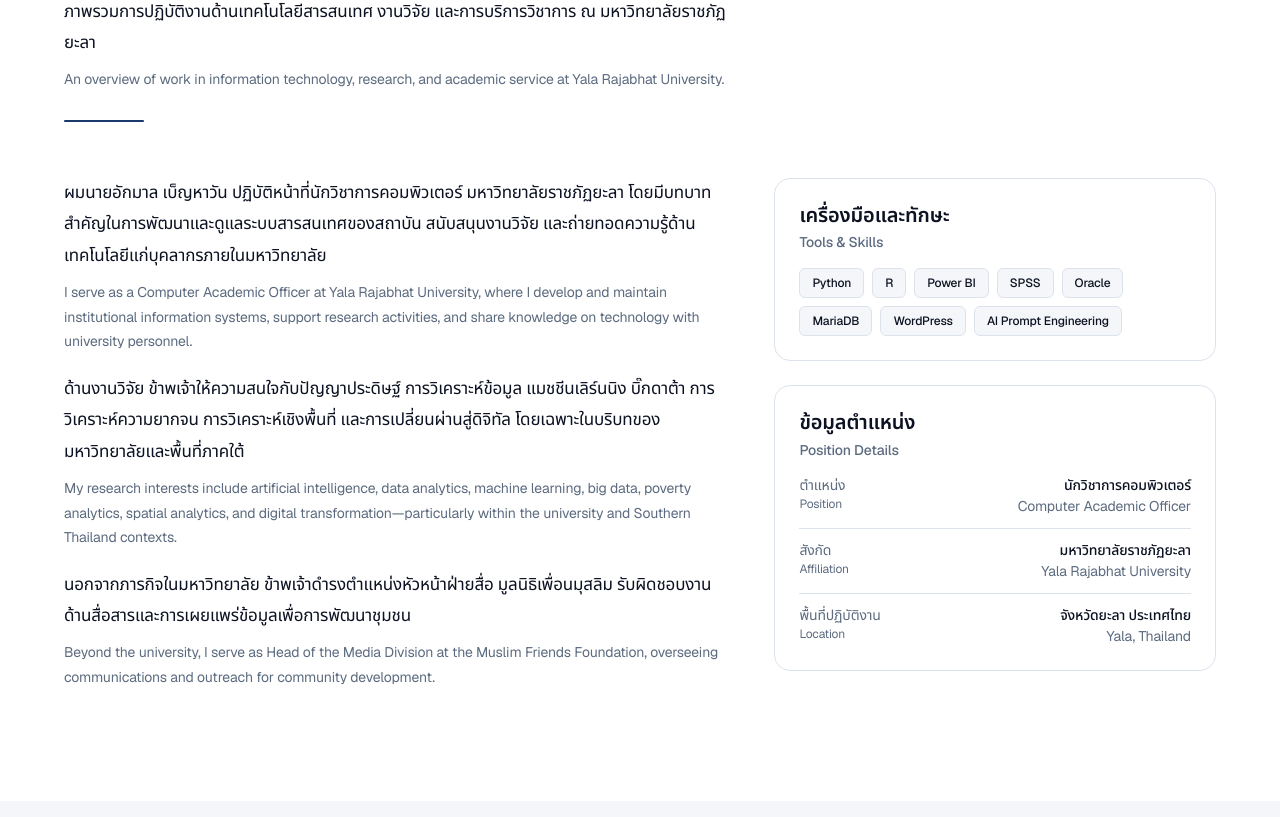
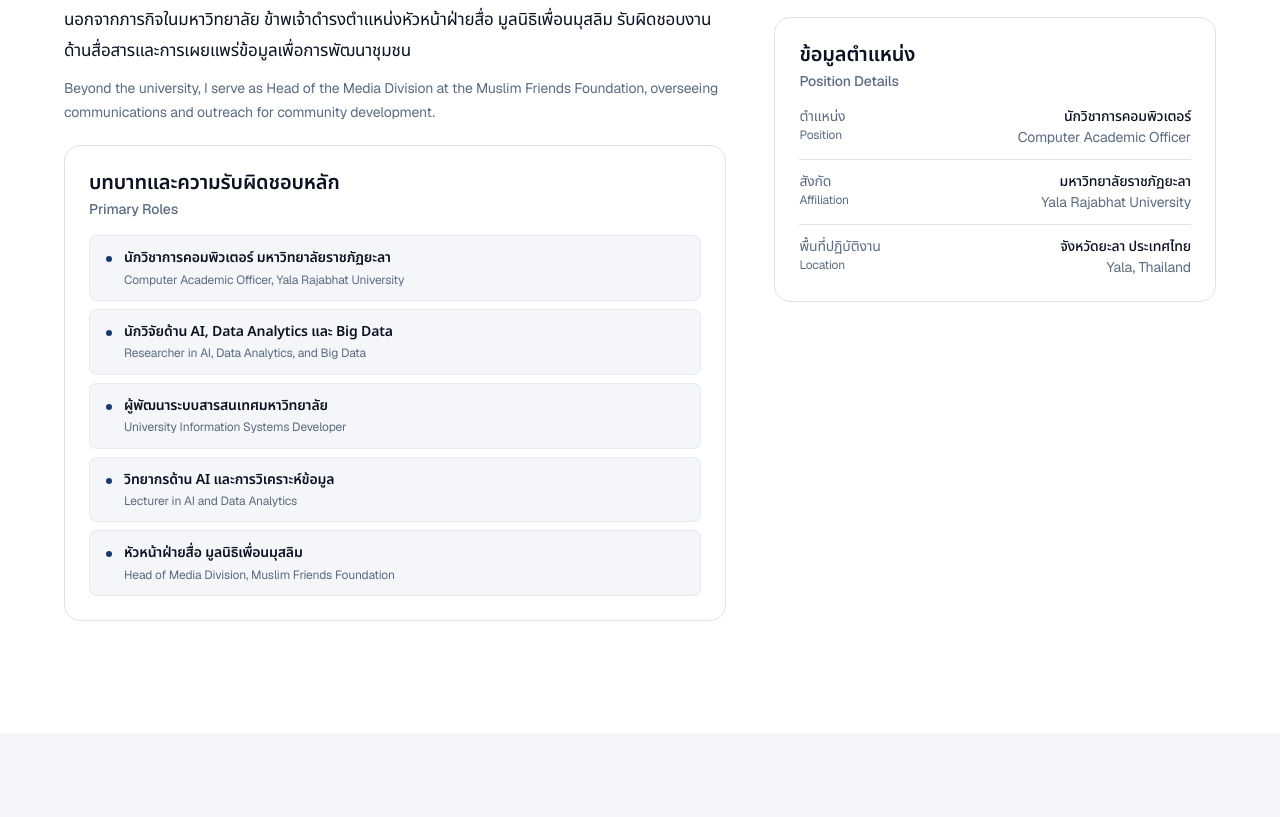
Before and after one commit to akmalb/akmal-benhawan-personalweb, a Next.js app: page / in a window 1280 px wide. Shown: the part 1463-2280 px from the top of the page. Built offline with nearby package versions, Linux system fonts and the light colour scheme.

Commit message:
Refactor About component to utilize predefined paragraph indices for improved structure and add primary roles section with bilingual support, enhancing localization and user experience.

```diff
--- a/app/components/About.tsx
+++ b/app/components/About.tsx
@@ -14,6 +14,9 @@ interface AboutProps {
   skills: Profile["skills"];
 }
 
+/** Paragraph indices shown in About: intro (0) and foundation (2). Index 1 (research interests) lives in Research only. */
+const ABOUT_PARAGRAPH_INDICES = [0, 2] as const;
+
 export function About({ th, en, skills }: AboutProps) {
   return (
     <section id="about" className="scroll-mt-28 bg-section-alt section-padding">
@@ -25,13 +28,41 @@ export function About({ th, en, skills }: AboutProps) {
         <AnimateIn delay={100}>
           <div className="grid gap-10 lg:grid-cols-[1.2fr_0.8fr] lg:gap-12">
             <div className="max-w-prose space-y-5">
-              {th.about.paragraphs.map((paragraph, index) => (
+              {ABOUT_PARAGRAPH_INDICES.map((index) => (
                 <BilingualText
-                  key={paragraph}
-                  th={paragraph}
+                  key={th.about.paragraphs[index]}
+                  th={th.about.paragraphs[index]}
                   en={en.about.paragraphs[index]}
                 />
               ))}
+
+              <div className="rounded-2xl border border-card-border bg-card p-6">
+                <BilingualTitle
+                  th={th.rolesHeading}
+                  en={en.rolesHeading}
+                  as="h3"
+                  size="small"
+                  className="mb-4"
+                />
+                <ul className="space-y-2">
+                  {th.primaryRoles.map((role, index) => (
+                    <li
+                      key={role}
+                      className="flex items-start gap-3 rounded-lg border border-card-border/60 bg-background px-4 py-3"
+                    >
+                      <span className="mt-2 h-1.5 w-1.5 shrink-0 rounded-full bg-accent" />
+                      <div className="min-w-0">
+                        <p className="font-thai text-sm font-semibold leading-snug text-foreground">
+                          {role}
+                        </p>
+                        <p className="mt-1 text-xs leading-snug text-muted">
+                          {en.primaryRoles[index]}
+                        </p>
+                      </div>
+                    </li>
+                  ))}
+                </ul>
+              </div>
             </div>
 
             <div className="space-y-6">
--- a/app/page.tsx
+++ b/app/page.tsx
@@ -1,6 +1,5 @@
 import { Navbar } from "./components/Navbar";
 import { Hero } from "./components/Hero";
-import { Roles } from "./components/Roles";
 import { About } from "./components/About";
 import { ResearchSection } from "./components/ResearchSection";
 import { Publications } from "./components/Publications";
@@ -18,16 +17,21 @@ import { training } from "@/src/data/training";
 import { community } from "@/src/data/community";
 import { contact } from "@/src/data/contact";
 
+const hasPublications = publications.th.items.length > 0;
+
+const navLinks = hasPublications
+  ? profile.navLinks
+  : profile.navLinks.filter((link) => link.href !== "#publications");
+
 export default function Home() {
   return (
     <>
-      <Navbar navLinks={profile.navLinks} siteName={profile.en.name} />
+      <Navbar navLinks={navLinks} siteName={profile.en.name} />
       <main>
         <Hero profile={profile} />
-        <Roles th={profile.th} en={profile.en} />
         <About th={profile.th} en={profile.en} skills={profile.skills} />
         <ResearchSection research={research} />
-        <Publications publications={publications} />
+        {hasPublications && <Publications publications={publications} />}
         <Projects projects={projects} />
         <Training training={training} />
         <Community community={community} />
```
